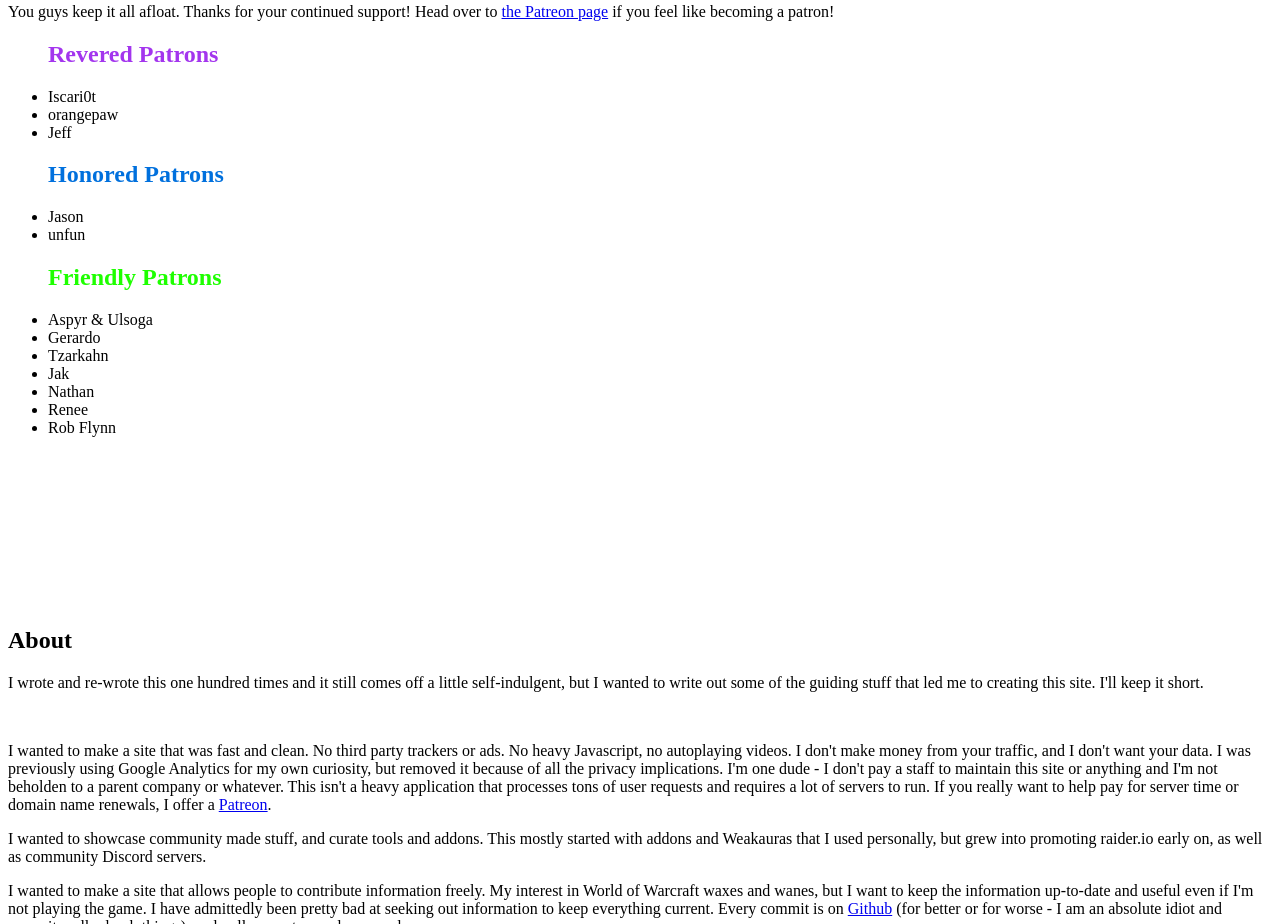
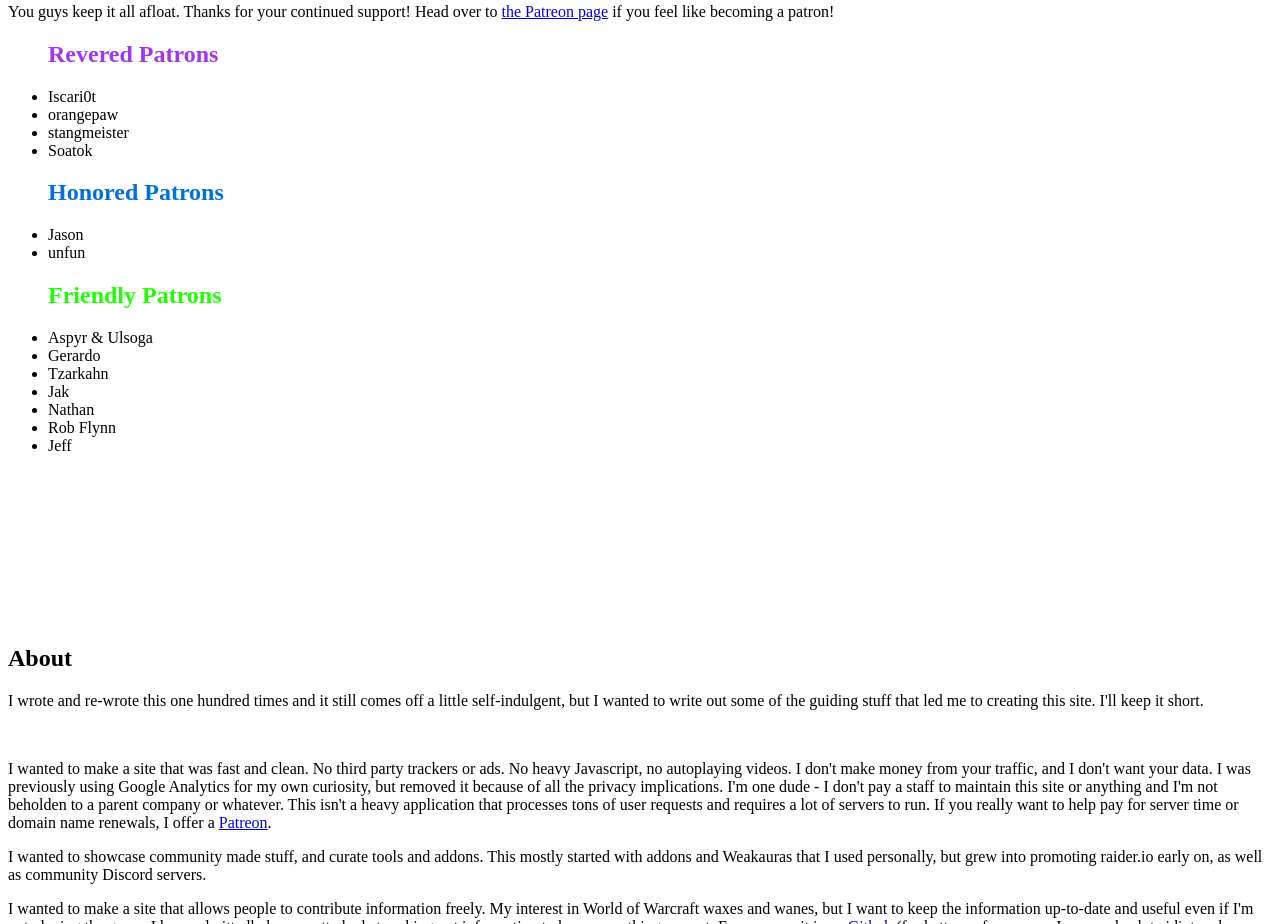
Before and after one commit to domainzero/mythicpl.us, a plain HTML site: page index.html in a window 1280 px wide. Shown: the part 6539-7463 px from the top of the page. Drawn offline with Linux system fonts and the light colour scheme.

Commit message:
Updating patrons!

```diff
--- a/index.html
+++ b/index.html
@@ -599,7 +599,9 @@
 				<ul><h2 style="color:#a335ee" class="trn">Revered Patrons</h2>
 					<li>Iscari0t</li>
 					<li>orangepaw</li>
-					<li>Jeff</li>
+					<li>stangmeister</li>
+					<li>Soatok</li>
+
 				</ul>
 				<ul><h2 style="color:#0070dd" class="trn">Honored Patrons</h2>
 					<li>Jason</li>
@@ -611,8 +613,8 @@
 					<li>Tzarkahn</li>
 					<li>Jak</li>
 					<li>Nathan</li>
-					<li>Renee</li>
 					<li>Rob Flynn</li>
+					<li>Jeff</li>
 				</ul>
 			</div>
 	<canvas id="confetti"></canvas>
```
